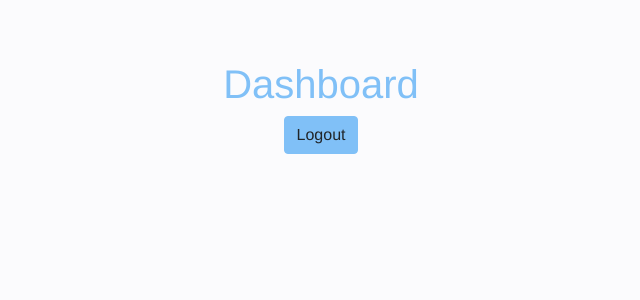
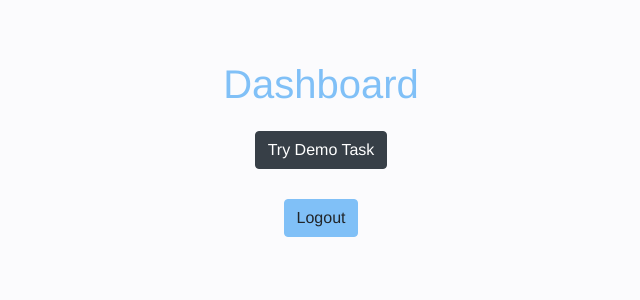
Before and after one commit to Atomator/percept, a Vue app: page /#/dashboard in a window 1280 px wide. Shown: the top 300 px of the page, without its empty margins (319-959 px from the left). Built offline with nearby package versions, Linux system fonts and the light colour scheme; no server answers; sample sign-in values are in the browser's storage.

Commit message:
created demotask list for testing purposes

```diff
--- a/src/pages/Dashboard.vue
+++ b/src/pages/Dashboard.vue
@@ -1,6 +1,10 @@
 <template>
   <div>
     <h1 class="text-primary">Dashboard</h1>
+    <router-link to="/demotask">
+        <button class="btn btn-dark">Try Demo Task</button>
+    </router-link>
+    <br/>
     <button @click="logout" class="btn btn-primary">Logout</button>
   </div>
 </template>
@@ -23,4 +27,8 @@ export default {
 <!-- Add "scoped" attribute to limit CSS to this component only -->
 <style scoped>
 
+.btn {
+  margin: 15px;
+}
+
 </style>
--- /dev/null
+++ b/src/pages/DemoTask.vue
@@ -0,0 +1,21 @@
+<template>
+  <div>
+    <h1 class="text-primary">Demo Task List</h1>
+    <router-link to="/dashboard">
+        <button class="btn btn-dark">Return to Dashboard</button>
+    </router-link>
+  </div>
+</template>
+
+<script>
+
+  export default {
+    name: 'DemoTask',
+  }
+
+</script>
+
+<!-- Add "scoped" attribute to limit CSS to this component only -->
+<style scoped>
+
+</style>
--- a/src/router/index.js
+++ b/src/router/index.js
@@ -6,6 +6,7 @@ import Homepage from '@/pages/Homepage'
 import Signup from '@/pages/Signup'
 import Login from '@/pages/Login'
 import Dashboard from '@/pages/Dashboard'
+import DemoTask from '@/pages/DemoTask'
 
 
 Vue.use(Router)
@@ -39,6 +40,14 @@ const router = new Router({
       meta: {
         requiresAuth: true
       }
+    },
+    {
+      path: '/demotask',
+      name: 'DemoTask',
+      component: DemoTask,
+      meta: {
+        requiresAuth: true
+      }
     }
   ]
 })
```
